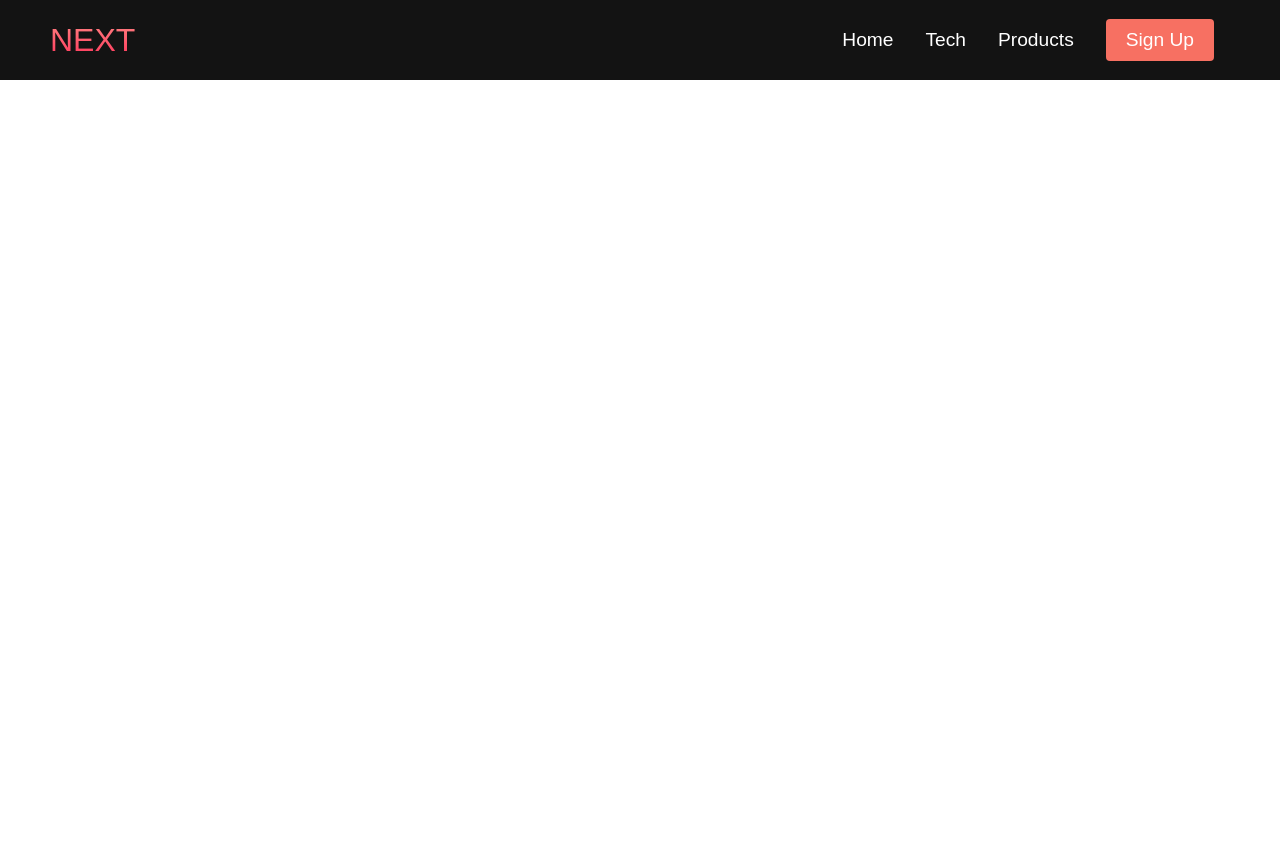
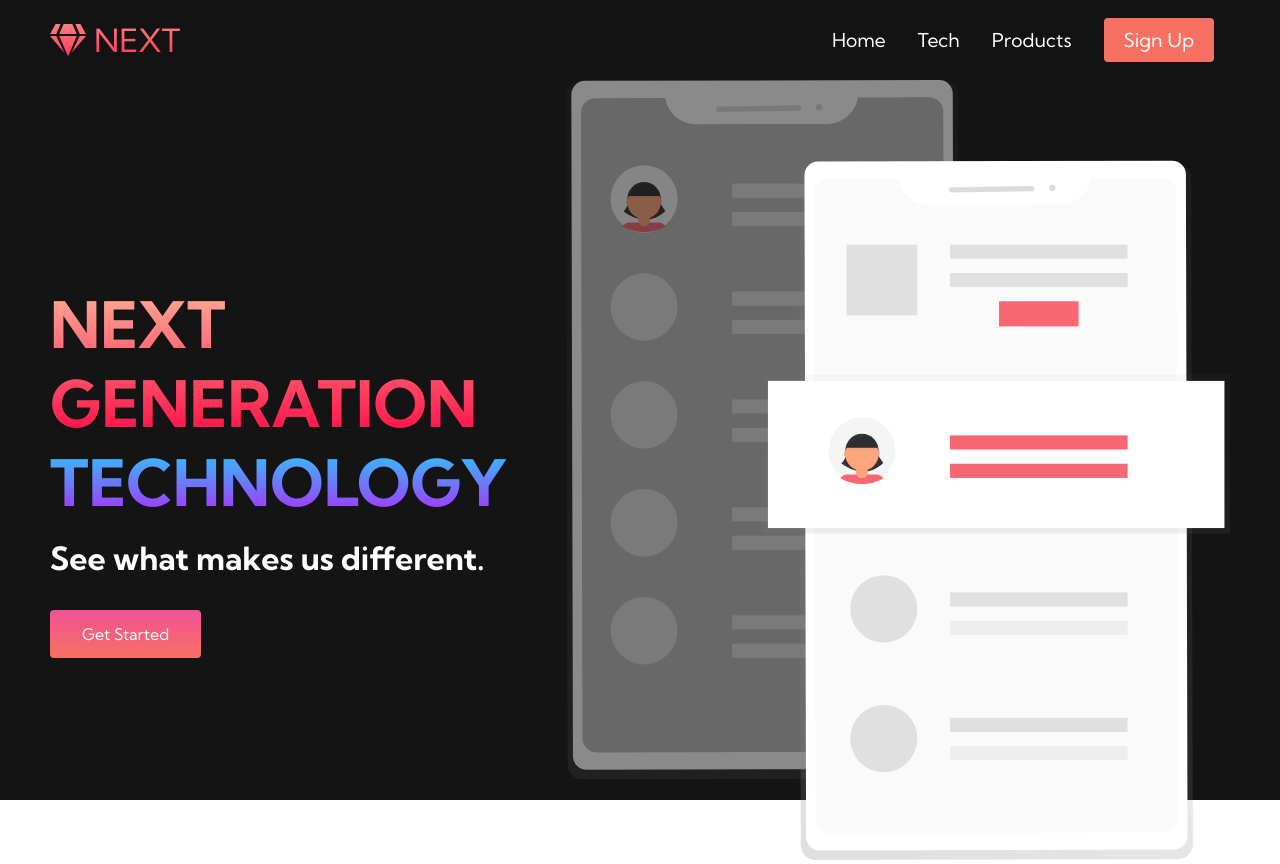
Before and after one commit to Jonnevie/Jonnevie-practise-project, a plain HTML site: page index.html in a window 1280 px wide. Before the commit the page ends 800 px from the top, so only its background shows below. Drawn offline with Linux system fonts and the light colour scheme.

Commit message:
work in progress

```diff
--- a/app.js
+++ b/app.js
@@ -1,4 +1,8 @@
 const menu = document.querySelector('#mobile-menu')
-const menuLinks = document.querySelector (.navbar__menu)
+const menuLinks = document.querySelector ('.navbar__menu')
 
-menu.addEventListener('click', function())
+menu.addEventListener('click', function(){
+    menu.classList.toggle('is-active')
+    menuLinks.classList.toggle('active')
+}
+)
--- a/index.html
+++ b/index.html
@@ -6,11 +6,18 @@
     <meta name="viewport" content="width=device-width, initial-scale=1.0">
     <title>Document</title>
     <link rel="stylesheet" href="./styles.css">
+    <link rel="stylesheet" href="https://use.fontawesome.com/releases/v5.14.0/css/all.css"
+    integrity="sha384-HzLeBuhoNPvSl5KYnjx0BT+WB0QEEqLprO+NBkkk5gbc67FTaL7XIGa2w1L0Xbgc"
+    crossorigin="anonynmous">
+    <link rel="preconnect" href="https://fonts.googleapis.com">
+<link rel="preconnect" href="https://fonts.gstatic.com" crossorigin>
+<link href="https://fonts.googleapis.com/css2?family=Kumbh+Sans:wght@400;700&display=swap" rel="stylesheet">
 </head>
 <body>
     <nav class="navbar">
        <div class="navbar__container">
-           <a href="/" id="navbar__logo"> NEXT</a>
+           <a href="/" id="navbar__logo"><i class="fas fa-gem"></i>NEXT</a>
+
            <div class="navbar__toggle" id="mobile-menu">
                <span class="bar"></span>
                <span class="bar"></span>
@@ -32,6 +39,21 @@
            </ul>
        </div>
     </nav>
-    <script src="app.js"></script>
+    <!-- Hero Section-->
+    <div class="main">
+        <div class="main__container">
+            <div class="main__content">
+                <h1>NEXT GENERATION</h1>
+                <h2>TECHNOLOGY</h2>
+                <p>See what makes us different.</p>
+                <button class="main__btn"><a href="/">Get Started</a></button>
+            </div>
+            <div class="main__img--container">
+                <img src="./Images/pic1.svg">
+            </div>
+        </div>
+
+    </div>
+    <script src="./app.js"></script>
 </body>
 </html>
--- a/styles.css
+++ b/styles.css
@@ -119,8 +119,8 @@
         margin: 0;
         width: 100%;
         position: absolute;
-        /* top: -1000px;
-        opacity: 0; */
+        top: -1000px;
+        opacity: 0;
         transition: all 0.5s ease;
         height: 50vh;
         z-index: -1;
@@ -142,7 +142,7 @@
         padding-left: 25px;
     }
 
-    .navbar__toggle .bar _{
+    .navbar__toggle .bar {
         width: 25px;
         height: 3px;
         margin: 5px auto;
@@ -157,7 +157,7 @@
     .navbar__links {
         text-align: center;
         padding: 2rem;
-        width: 100%
+        width: 100%;
         display: table;
     }
 
@@ -202,4 +202,112 @@
     }
 
     }
+
+
+/* Hero Section CSS */
+
+.main{
+    background-color: #141414;
 }
+
+.main__container {
+    display: grid;
+    grid-template-columns: 1fr 1fr;
+    align-items: center;
+    justify-self: center;
+    margin: 0 auto;
+    height: 90vh;
+    background-color: #141414;
+    z-index: 1;
+    width: 100%;
+    max-width: 1300px;
+    padding: 0 50px;
+}
+
+.main__content h1 {
+    font-size: 4rem;
+    background-color: #ff8177;
+    background-image: linear-gradient(to top, #ff0844 0%, #ffb199 100%);
+    background-size: 100%;
+    -webkit-background-clip: text;
+    -moz-background-clip: text;
+    -webkit-text-fill-color: transparent;
+    -moz-text-fill-color: transparent;
+}
+
+.main__content h2 {
+    font-size: 4rem;
+    background-color: #ff8177;
+    background-image: linear-gradient(to top, #b721ff 0%, #21d4fd 100%);
+    background-size: 100%;
+    -webkit-background-clip: text;
+    -moz-background-clip: text;
+    -webkit-text-fill-color: transparent;
+    -moz-text-fill-color: transparent;
+}
+
+.main__content p {
+    margin-top: 1rem;
+    font-size: 2rem;
+    font-weight: 700;
+    color: #fff;
+}
+
+.main__btn {
+    font-size: 1rem;
+    background-image: linear-gradient(to top, #f77062 0%, #f35196 100%);
+    padding: 14px 32px;
+    border: none;
+    border-radius: 4px;
+    color: #fff;
+    margin-top: 2rem;
+    cursor: pointer;
+    position: relative;
+    transition: all 0.35s;
+    outline: none;
+}
+
+.main__btn a {
+    position: relative;
+    z-index: 2;
+    color: #FFF;
+    text-decoration: none;
+}
+
+.main__btn:after {
+    position: absolute;
+    content: '' ;
+    top: 0;
+    left: 0;
+    width: 0;
+    height: 100%;
+    background: #4837ff;
+    transition: all 0.35s;
+    border-radius: 4px;
+}
+
+.main__btn:hover {
+    color: #fff;
+}
+
+.main__btn:hover:after {
+    width: 100%;
+}
+
+.main__img--container {
+    text-align: center;
+}
+
+#main__img {
+    height: 80%;
+    width: 80%;
+}
+
+/* Mobile Responsive Here */
+@media screen and (max-width: 768px) {
+    .main__container{
+        display: grid;
+        grid-template-columns: auto;
+        align
+    }
+}
```
